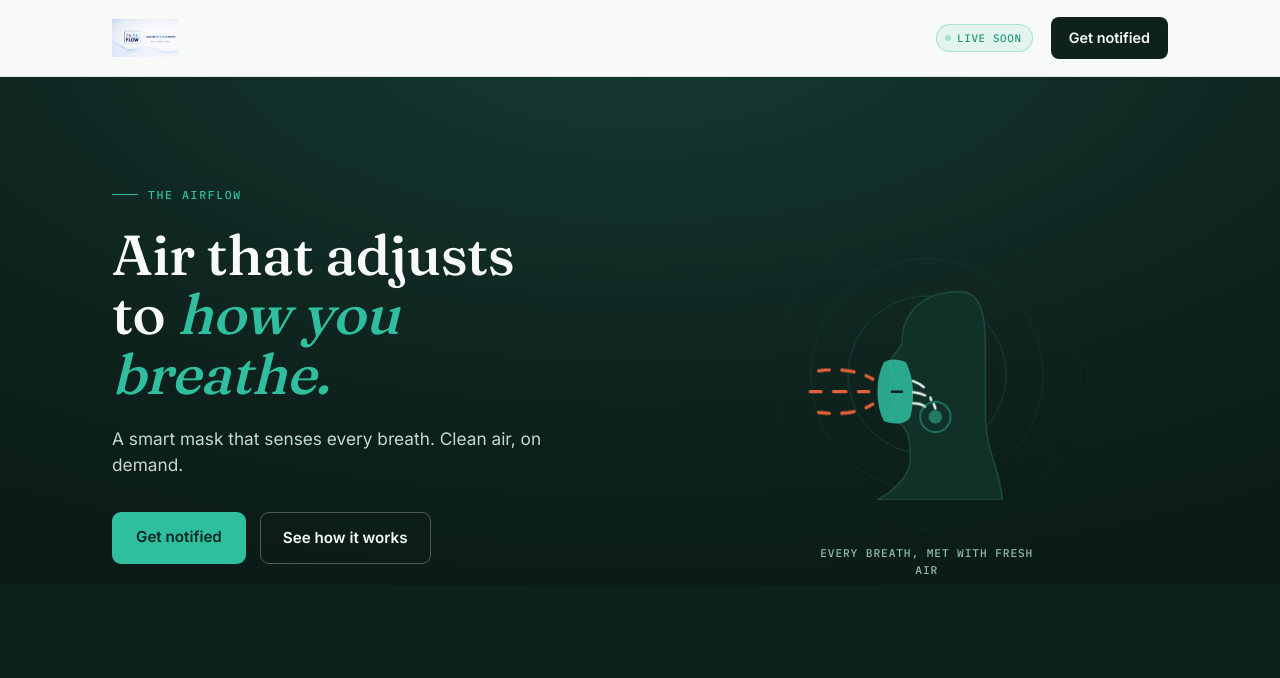
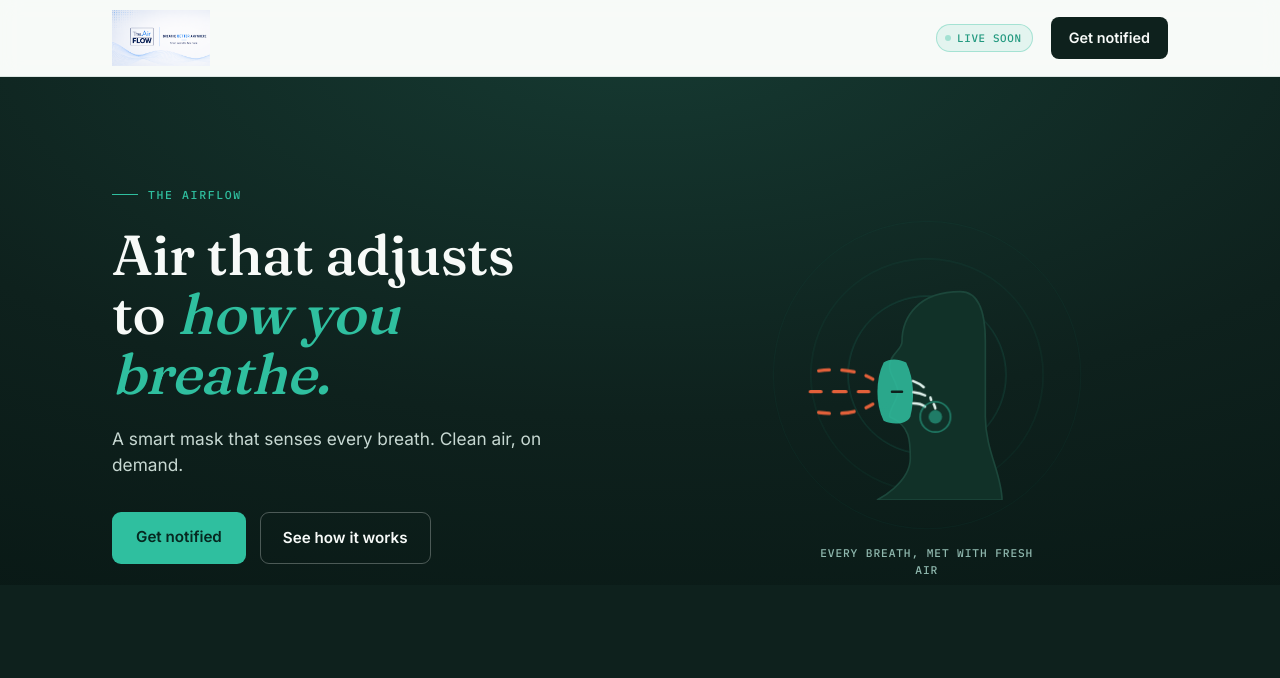
Before and after one commit to jitesh-yadav/The_airflow, a plain HTML site: page index.html in a window 1280 px wide. Shown: the top 678 px of the page. Drawn offline with Linux system fonts and the light colour scheme.

Commit message:
Update index.html

```diff
--- a/index.html
+++ b/index.html
@@ -50,7 +50,7 @@
     display:flex; align-items:center; gap:10px;
   }
   .brand-logo{
-    height:38px; width:auto; flex:none;
+    height:56px; width:auto; flex:none;
   }
   .live-pill{
     display:inline-flex; align-items:center; gap:6px;
```
